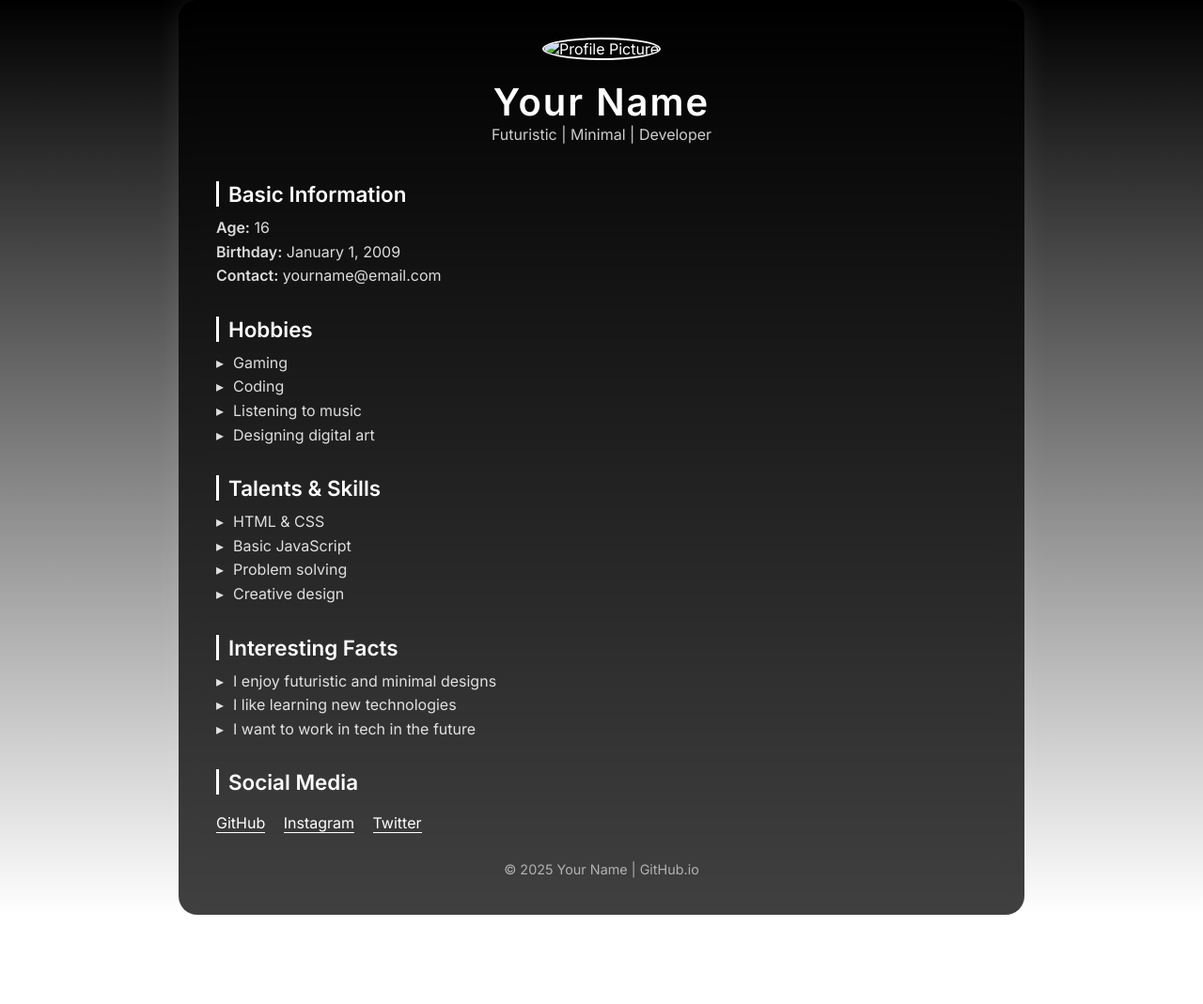
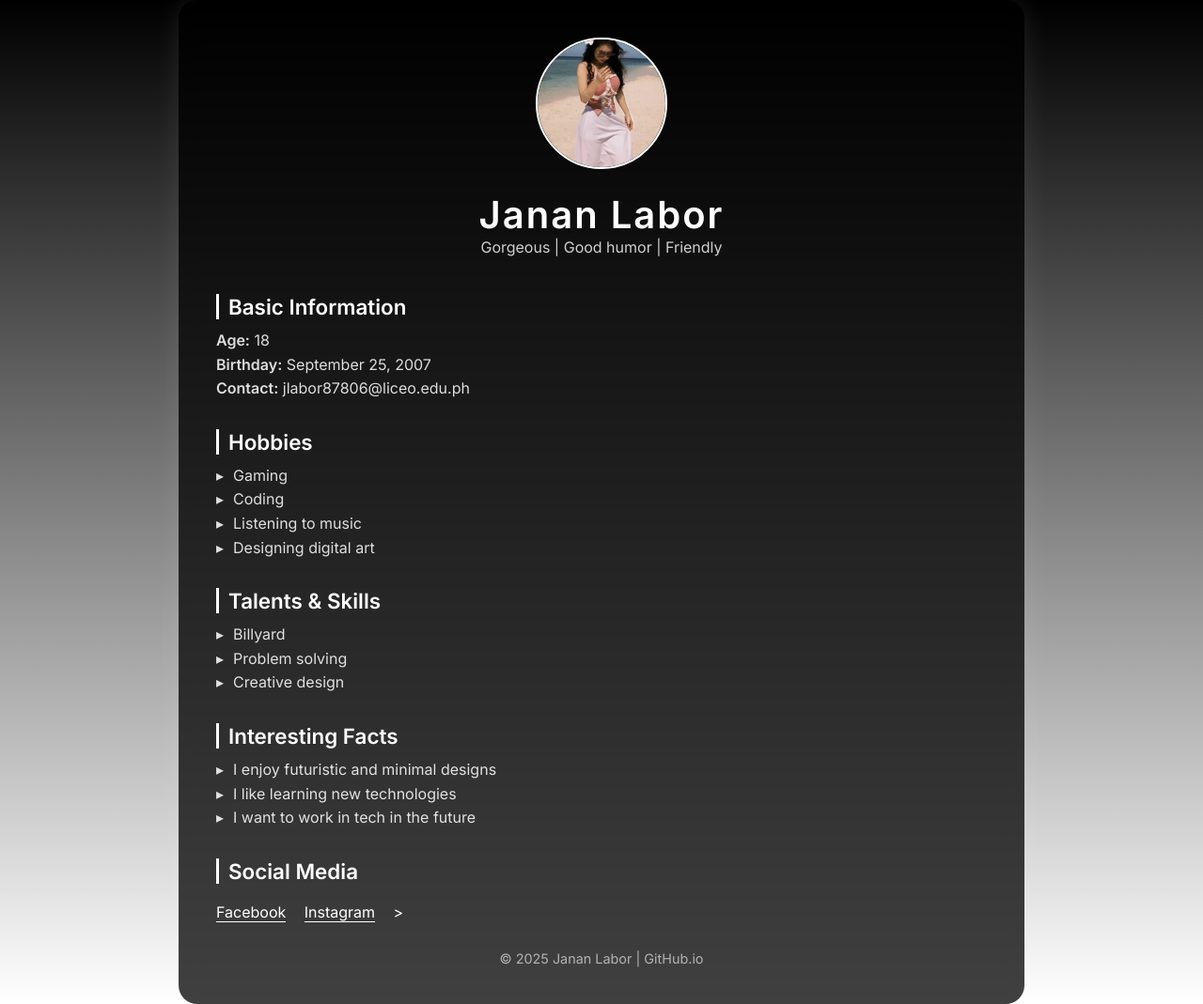
Before and after one commit to jlabor87806-beep/jananlaborgithub.io, a plain HTML site: page index.html in a window 1280 px wide. Shown: the whole page at 94% size. Before the commit the page ends 974 px from the top, so only its background shows below. Drawn offline with Linux system fonts and the light colour scheme.

Commit message:
Update index.html

```diff
--- a/index.html
+++ b/index.html
@@ -121,17 +121,17 @@
 <div class="container">
     <header>
         <!-- Replace image.jpg with your own image -->
-        <img src="image.jpg" alt="Profile Picture">
-        <h1>Your Name</h1>
-        <p>Futuristic | Minimal | Developer</p>
+        <img src="profile.png" alt="Profile Picture">
+        <h1>Janan Labor</h1>
+        <p>Gorgeous | Good humor | Friendly</p>
     </header>
 
     <section>
         <h2>Basic Information</h2>
         <p>
-            <strong>Age:</strong> 16 <br>
-            <strong>Birthday:</strong> January 1, 2009 <br>
-            <strong>Contact:</strong> yourname@email.com
+            <strong>Age:</strong> 18 <br>
+            <strong>Birthday:</strong> September 25, 2007 <br>
+            <strong>Contact:</strong> jlabor87806@liceo.edu.ph
         </p>
     </section>
 
@@ -148,8 +148,7 @@
     <section>
         <h2>Talents & Skills</h2>
         <ul>
-            <li>HTML & CSS</li>
-            <li>Basic JavaScript</li>
+            <li>Billyard</li>
             <li>Problem solving</li>
             <li>Creative design</li>
         </ul>
@@ -166,13 +165,13 @@
 
     <section class="socials">
         <h2>Social Media</h2>
-        <a href="https://github.com/yourusername" target="_blank">GitHub</a>
-        <a href="https://instagram.com/yourusername" target="_blank">Instagram</a>
-        <a href="https://twitter.com/yourusername" target="_blank">Twitter</a>
+        <a href="https://www.facebook.com/janan.labor.14" target="_blank">Facebook</a>
+        <a href="https://www.instagram.com/janna.hajar/" target="_blank">Instagram</a>
+        >
     </section>
 
     <footer>
-        © 2025 Your Name | GitHub.io
+        © 2025 Janan Labor | GitHub.io
     </footer>
 </div>
 
```
